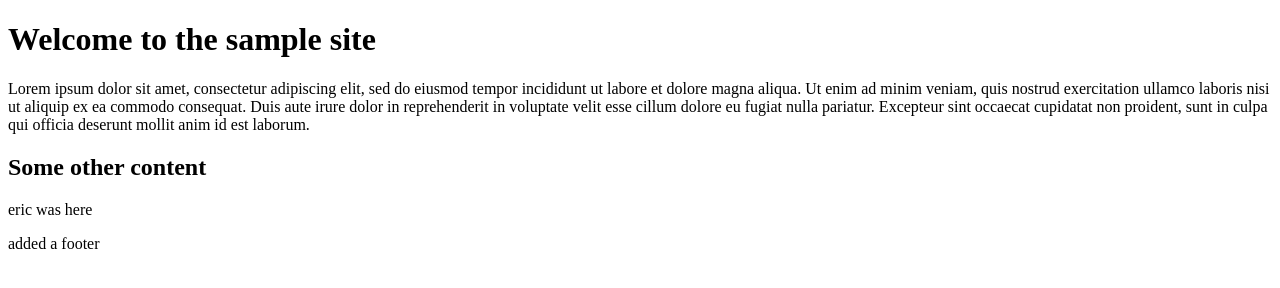
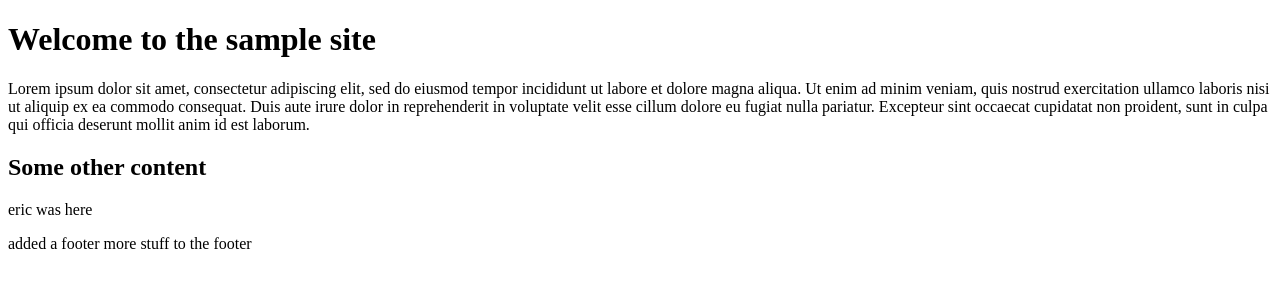
Before and after one commit to erics273/html_sample, a plain HTML site: page index.html in a window 1280 px wide. Drawn offline with Linux system fonts and the light colour scheme.

Commit message:
add stuff to footer and add .gitignore

```diff
--- a/index.html
+++ b/index.html
@@ -11,7 +11,7 @@
     <h2>Some other content</h2>
     <p>eric was here</p>
     <footer>
-        added a footer
+        added a footer more stuff to the footer
     </footer>
 </body>
 </html>
```
Also changed, not shown: 1 other file.
